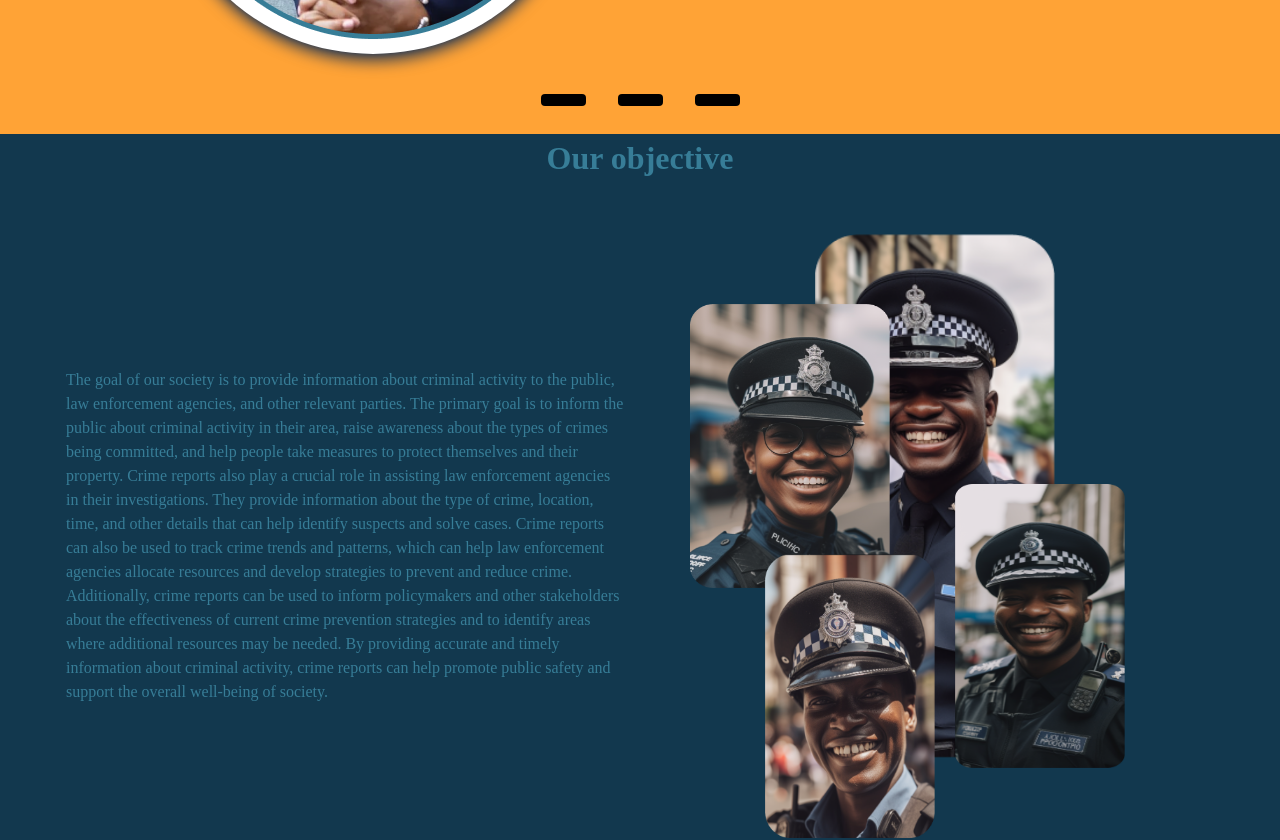
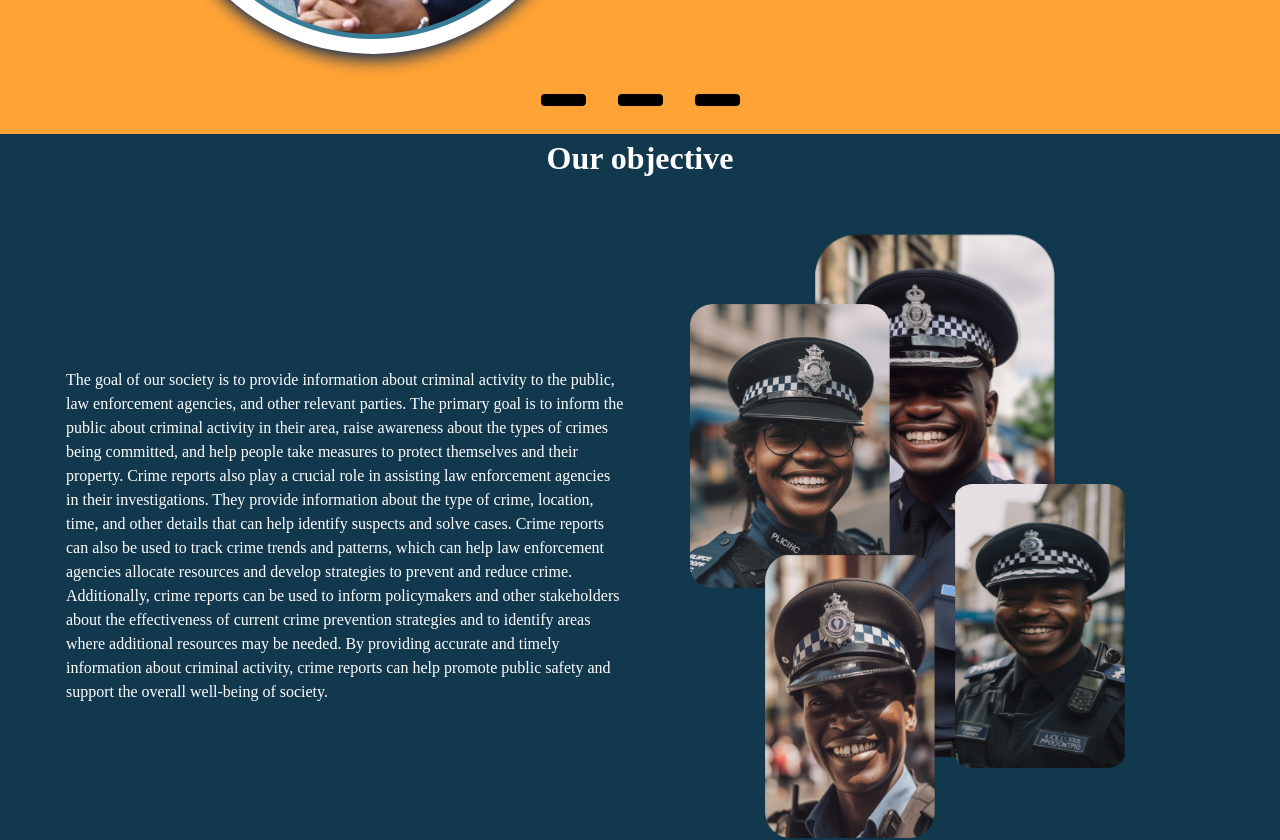
Before and after one commit to remymcall/crime-reports, a React (Create React App) app: page / in a window 1280 px wide. Shown: the part 1760-2600 px from the top of the page. Built offline with nearby package versions, Linux system fonts and the light colour scheme.

Commit message:
Update home2.js

```diff
--- a/src/components/home2.js
+++ b/src/components/home2.js
@@ -225,11 +225,11 @@ function Home2() {
       </div>
       {/* our objctive */}
       <div className=" flex bg-[#12384E] flex-col items-center w-full px-[10px] text-[#377D97] justify-center">
-        <div className="flex justify-center pb-8 text-[2em] text-[#377D97]  font-bold">
+        <div className="flex justify-center pb-8 text-[2em] text-[#377D97] text-white  font-bold">
           Our objective
         </div>
         <div className=" flex  px-10 py-3 w-full justify-between">
-          <div className=" w-1/2 flex flex-col p-4 justify-center">
+          <div className=" w-1/2 flex flex-col p-4 justify-center text-white">
             <div>
            The goal of our society is to provide information about criminal activity to the public, law enforcement agencies, and other relevant parties. The primary goal is to inform the public about criminal activity in their area, raise awareness about the types of crimes being committed, and help people take measures to protect themselves and their property.
 
```
